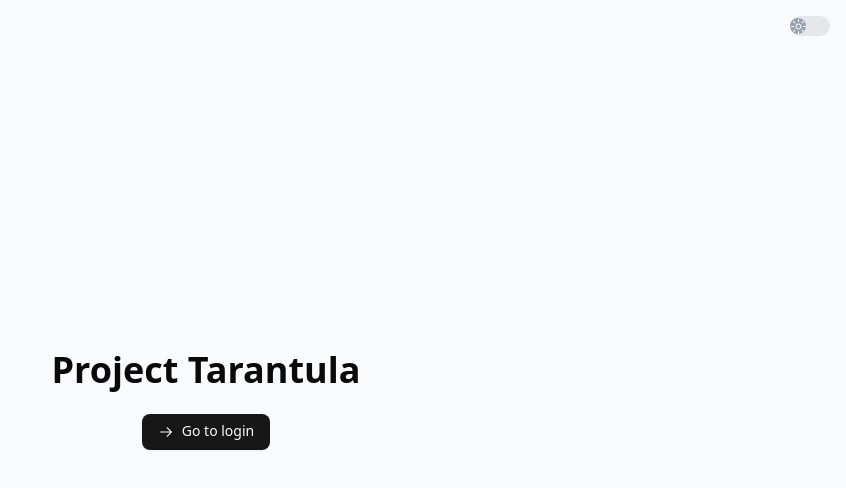
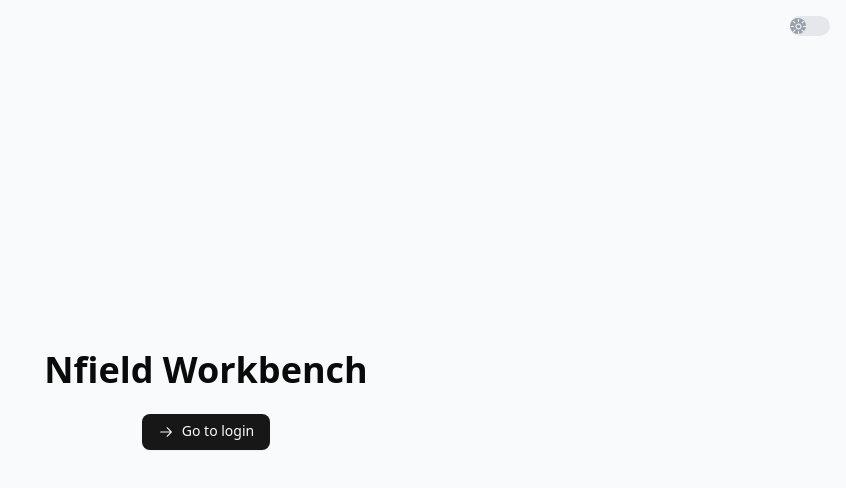
Before and after one commit to DenizOrsel/Workbench, a Next.js app: page / in a window 1280 px wide. Shown: the top 488 px of the page, without its empty margins (434-1280 px from the left). Built offline with nearby package versions, Linux system fonts and the light colour scheme.

Commit message:
update readme.md

```diff
--- a/src/app/layout.tsx
+++ b/src/app/layout.tsx
@@ -17,8 +17,8 @@ const geistMono = Geist_Mono({
 });
 
 export const metadata: Metadata = {
-  title: "Nfield Workspace",
-  description: "Boilerplate for Nfield Workspace",
+  title: "Nfield Workbench",
+  description: "Boilerplate for Nfield Workbench",
 };
 
 export default function RootLayout({
--- a/src/app/page.tsx
+++ b/src/app/page.tsx
@@ -6,7 +6,7 @@ import { ArrowRightIcon } from "@radix-ui/react-icons";
 export default function HomePage() {
   return (
     <div className="min-h-screen flex flex-col items-center justify-center bg-gray-50 dark:bg-gray-900">
-      <h1 className="text-4xl font-bold mb-6">Project Tarantula</h1>
+      <h1 className="text-4xl font-bold mb-6">Nfield Workbench</h1>
       <Button asChild>
         <Link href="/login">
           <div className="flex items-center justify-center space-x-2">
```
Also changed, not shown: 1 other file (tests, documents, lock files or other folders).
